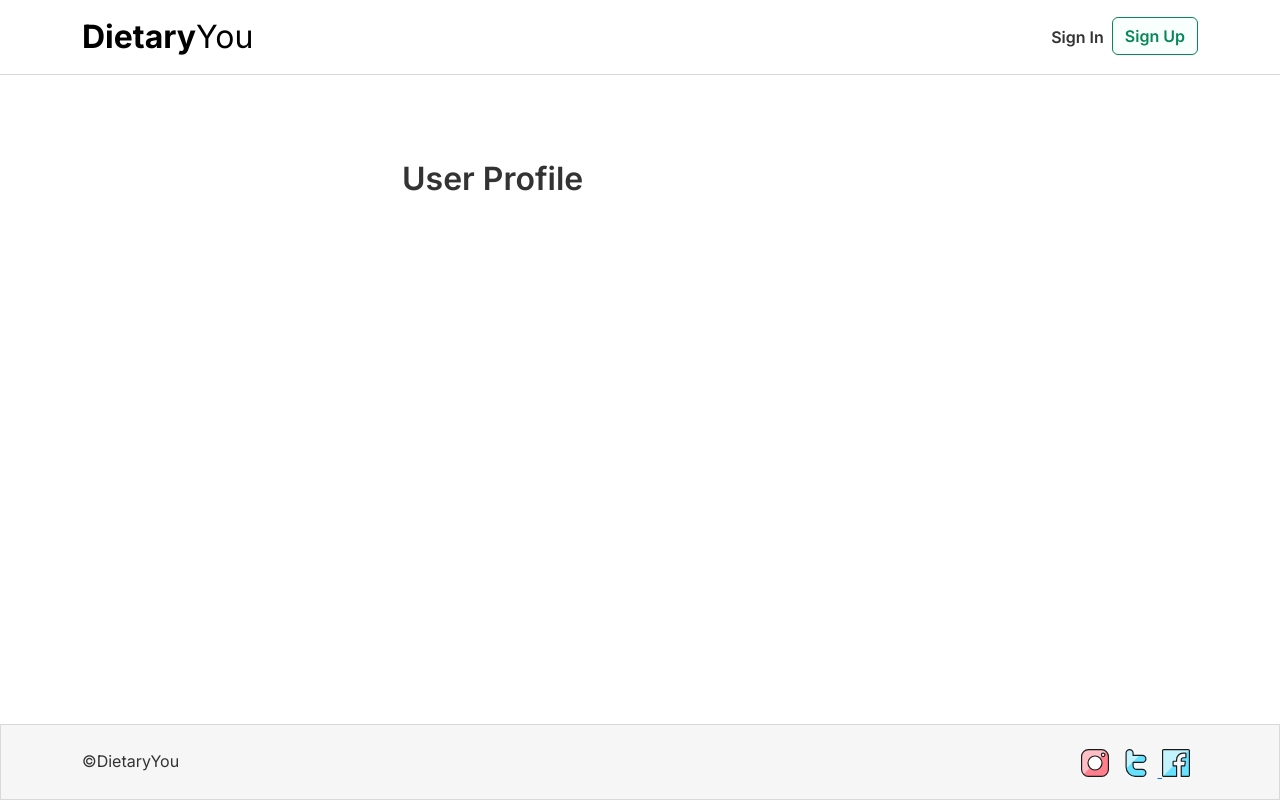
After one commit to dev-timm/DietaryYou, a Django app: page /profiles/user_profile in a window 1280 px wide. The commit adds this page. Run offline with Django 3.2, Linux system fonts and the light colour scheme.

Commit message:
set up user profile page

```diff
--- a/dietaryyou/urls.py
+++ b/dietaryyou/urls.py
@@ -20,5 +20,6 @@ urlpatterns = [
     path('admin/', admin.site.urls),
     path('summernote/', include('django_summernote.urls')),
     path('', include('blog.urls'), name='blog_urls'),
+    path('profiles/', include('profiles.urls'), name='profiles_urls'),
     path('accounts/', include('allauth.urls')),
 ]
--- /dev/null
+++ b/profiles/urls.py
@@ -0,0 +1,6 @@
+from . import views
+from django.urls import path
+
+urlpatterns = [
+    path('user_profile', views.ViewProfile.as_view(), name='user_profile'),
+]
--- a/profiles/views.py
+++ b/profiles/views.py
@@ -1,3 +1,8 @@
-from django.shortcuts import render
+from django.views.generic.base import TemplateView
+from .models import UserProfile
 
-# Create your views here.
+
+class ViewProfile(TemplateView):
+
+    model = UserProfile
+    template_name = 'user_profile.html'
--- a/templates/index.html
+++ b/templates/index.html
@@ -16,7 +16,7 @@
                 <img src="{{ post.featured_image.url }}" class="card-img-top" alt="...">
                 {% endif %}
                 <div class="card-body px-0">
-                    <p class="author">{{ post.author }} <span class="float-end">{{ post.created_on.date}}</span></p>
+                    <p class="author"><a href="#">{{ post.author }}</a> <span class="float-end">{{ post.created_on.date}}</span></p>
                     <a href="{% url 'post_detail' post.slug %}" class="card-title">{{ post.title }}</a>
                     <p class="card-text">{{ post.excerpt }}</p>
                     <hr>
--- /dev/null
+++ b/templates/user_profile.html
@@ -0,0 +1,10 @@
+{% extends "base.html" %}
+{% load static %}
+
+{% block content %}
+
+<div class="container max-window-width">
+    <h3 class="text-left">User Profile</h3>
+</div>
+
+{%endblock%}
```
